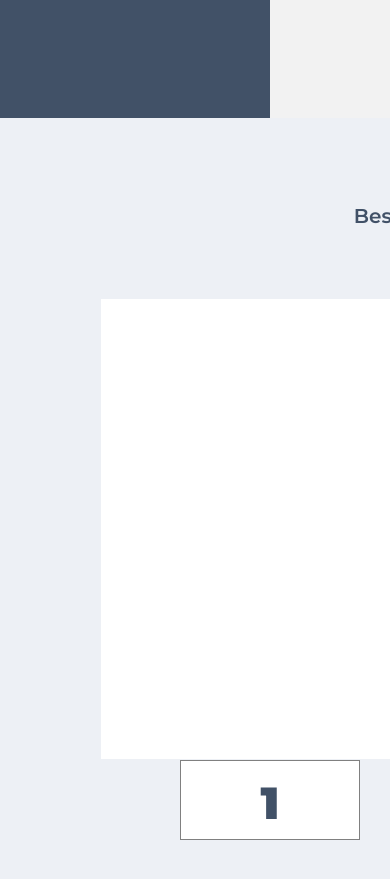
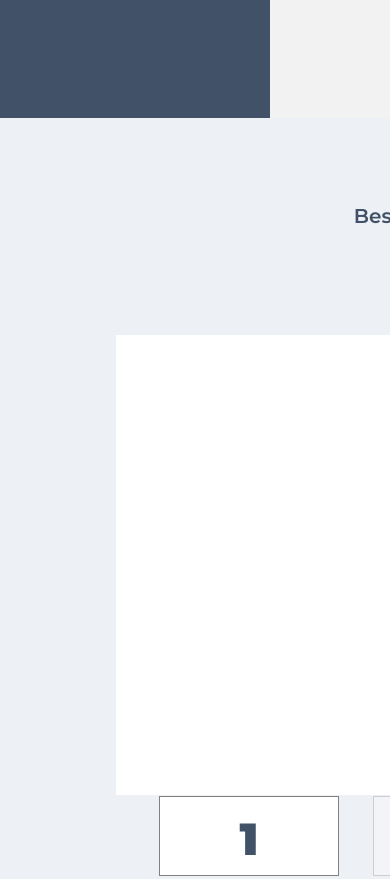
Before and after one commit to Serhii-Shmyhelskyi/coffee, a website: page app/index.html in a window 390 px wide. Shown: the part 1923-2802 px from the top of the page. Drawn offline with nearby package versions, Linux system fonts and the light colour scheme.

Commit message:
fixed slider

```diff
--- a/app/js/main.js
+++ b/app/js/main.js
@@ -35,7 +35,7 @@ $(function () {
         focusOnSelect: true,
         responsive: [
             {
-                breakpoint: 1256,
+                breakpoint: 1281,
                 settings: {
                     vertical: false,
                 }
--- a/app/scss/_global.scss
+++ b/app/scss/_global.scss
@@ -34,6 +34,7 @@ body {
     line-height: 22px;
     color: #151D28;
     background-color: #f2f2f2;
+    max-width: 1420px;
     min-width: 960px;
     overflow-x: hidden;
 }
--- a/app/scss/_media.scss
+++ b/app/scss/_media.scss
@@ -1,3 +1,14 @@
+@media (max-width: 1300px) {
+    .giftset__slider-nav {
+        left: 1060px;
+    }
+    .giftset__slider-nav {
+        left: 1080px;
+        top: 166px;
+    }
+}
+
+
 @media (max-width: 1280px) {
     .favorite__slider-images {
         img {
@@ -18,12 +29,13 @@
     }
 
     .giftset__slider {
-        padding: 216px 0 0 200px;
+        padding: 216px 0 0 18%;
         margin-bottom: 200px;
     }
     .giftset__slider-nav {
         width: 742px;
-        left: 225px;
+        left: 50%;
+        transform: translateX(-50%);
          top: 678px;
     }
 
@@ -93,8 +105,6 @@
         font-size: 43px;
         line-height: 55px
     }
-
-
     .favorite__bg-left {
         width: 345px;
     }
@@ -126,13 +136,13 @@
         }
     }
     .giftset__slider {
-        padding: 180px 0 0 160px;
+        padding: 216px 0 0 12%;
         margin-bottom: 180px;
     }
-    .giftset__slider-nav {
-        left: 210px;
-        top: 642px;
-    }
+    // .giftset__slider-nav {
+    //     left: 210px;
+    //     top: 677px;
+    // }
 }
 
 @media (max-width: 1030px) {
@@ -149,15 +159,15 @@
 
 @media (max-width: 1000px) {
     .giftset__slider {
-        padding: 180px 0 0 100px;
+        // padding: 180px 0 0 100px;
     }
-    .giftset__slider-nav {
-        left: 190px;
-    }
+    // .giftset__slider-nav {
+    //     left: 190px;
+    // }
 }
 
 @media (max-width: 980px) {
-    .giftset__slider-nav {
-    left: 130px;
-    }
+    // .giftset__slider-nav {
+    // left: 130px;
+    // }
 }
--- a/app/scss/style.scss
+++ b/app/scss/style.scss
@@ -261,7 +261,7 @@
 }
 
 .giftset__slider {
-    padding: 216px 0 0 386px;
+    padding: 216px 0 0 25%;
     margin-bottom: 126px;
 }
 
@@ -348,10 +348,11 @@
     margin-bottom: 46px;
 }
 
+
 .giftset__slider-nav {
     position: absolute;
-    left: 1181px;
-    top: 165px;
+    left: 1155px;
+    top: 166px;
 }
 
 .slider__nav-number {
```
Also changed, not shown: app/css/style.min.css.
